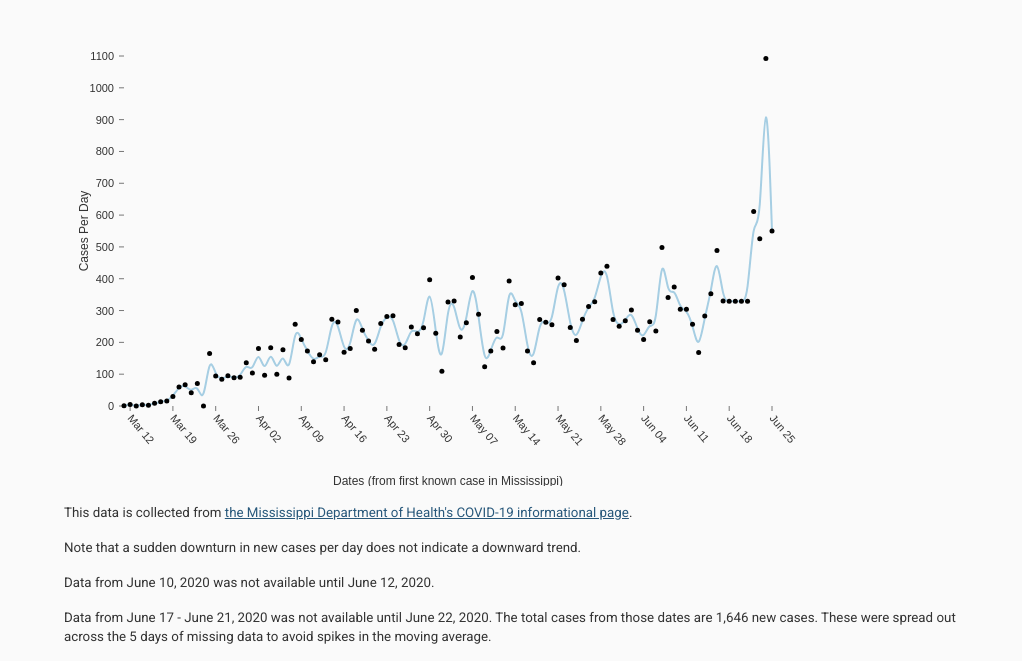
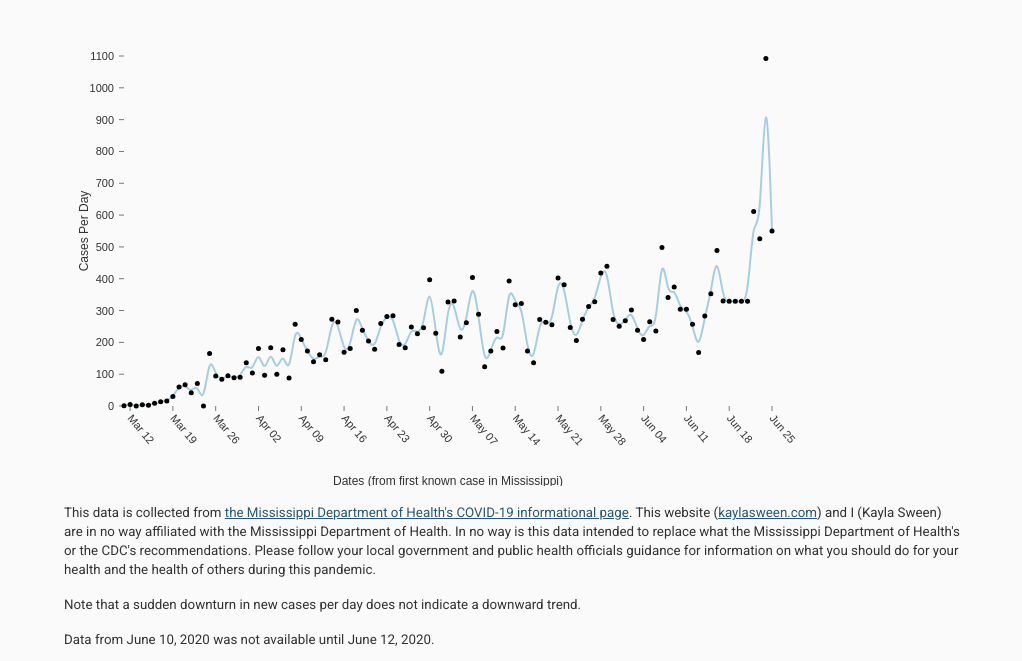
Before and after one commit to kaylasween/KaylaSweenWebsite, a Gatsby site: page /COVID-19 in a window 1280 px wide. Shown: the part 1617-2278 px from the top of the page, without its empty margins (128-1150 px from the left). Built offline with nearby package versions, Linux system fonts and the light colour scheme; Gatsby itself is replaced by a stand-in of ours.

Commit message:
adding some disclaimers so I don't get frickin sued or something.

```diff
--- a/src/pages/COVID-19.js
+++ b/src/pages/COVID-19.js
@@ -22,7 +22,7 @@ const covid19 = (props) => (
     <p><small>According to <a href="https://coronavirus.jhu.edu/testing/testing-positivity">Johns Hopkins Coronavirus Resource Center</a>, the recommended positivity rate (percentage of positive cases out of total tests ran) is 5% or below.</small></p>
     <h2>New Cases of COVID-19 Per Day</h2>
     <CovidMsDayToDay data={covidCasesPerDay} />
-    <small>This data is collected from <a href="https://msdh.ms.gov/msdhsite/_static/14,0,420.html">the Mississippi Department of Health's COVID-19 informational page</a>.</small>
+    <small>This data is collected from <a href="https://msdh.ms.gov/msdhsite/_static/14,0,420.html">the Mississippi Department of Health's COVID-19 informational page</a>. This website (<a href="https://kaylasween.com">kaylasween.com</a>) and I (Kayla Sween) are in no way affiliated with the Mississippi Department of Health. In no way is this data intended to replace what the Mississippi Department of Health's or the CDC's recommendations. Please follow your local government and public health officials guidance for information on what you should do for your health and the health of others during this pandemic.</small>
     <p><small>Note that a sudden downturn in new cases per day does not indicate a downward trend.</small></p>
     <p><small>Data from June 10, 2020 was not available until June 12, 2020.</small></p>
     <p><small>Data from June 17 - June 21, 2020 was not available until June 22, 2020. The total cases from those dates are 1,646 new cases. These were spread out across the 5 days of missing data to avoid spikes in the moving average.</small></p>
```
